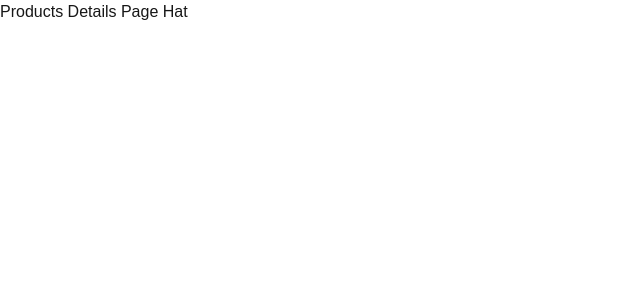
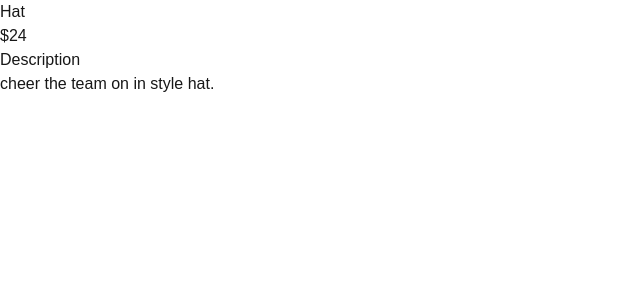
Before and after one commit to DineshJ98/ecommerce, a Next.js app: page /products/123 in a window 1280 px wide. Shown: the top 300 px of the page, without its empty margins (0-640 px from the left). Built offline with nearby package versions, Linux system fonts and the light colour scheme.

Commit message:
created a cart functionality

```diff
--- a/app/ProductsList.tsx
+++ b/app/ProductsList.tsx
@@ -9,7 +9,6 @@
                 <Link key={product.id} href={'/products/' + product.id}>
                     <Image src={'/' + product.imageURL} alt={product.name} width={150} height={150}/>
                     <h3>{product.name}</h3>
-                    <p>{product.description}</p>
                     <b>{'$'+ product.price}</b>
                 </Link>
             ))}
--- a/app/cart/page.tsx
+++ b/app/cart/page.tsx
@@ -1,3 +1,24 @@
+'use client';
+import { useState } from "react";
+import { products } from "../product-data";
+import Link from "next/link";
+
+
 export default function ProductsCartPage() {
-    return <h1>Shopping cart Page</h1>
+
+    const [cartID] = useState(['123','345']);
+
+    const cartProducts = cartID.map(id => products.find( prod => prod.id === id)!);
+
+
+    return (<>
+    <h1>Shopping cart Page</h1>
+    {
+        cartProducts.map(product => (
+            <Link key={product.id} href={ '/products/' + product.id }>
+                <h1>{product.name}</h1>
+                <p>${product.price}</p>
+            </Link>
+        ))}
+    </>)
 }
--- a/app/products/[id]/page.tsx
+++ b/app/products/[id]/page.tsx
@@ -3,5 +3,12 @@
 export default function ProductsDetailsPage({ params }:{ params : { id : string }}) {
 
     const product = products.find(p => p.id === params.id);
-    return <h1>Products Details Page {product?.name}</h1>
+    return (
+    <>
+    <h1>{product!.name}</h1>
+    <p>${product!.price}</p>
+    <h3>Description</h3>
+    <p>{product!.description}</p>
+    </>
+)
 }
```
